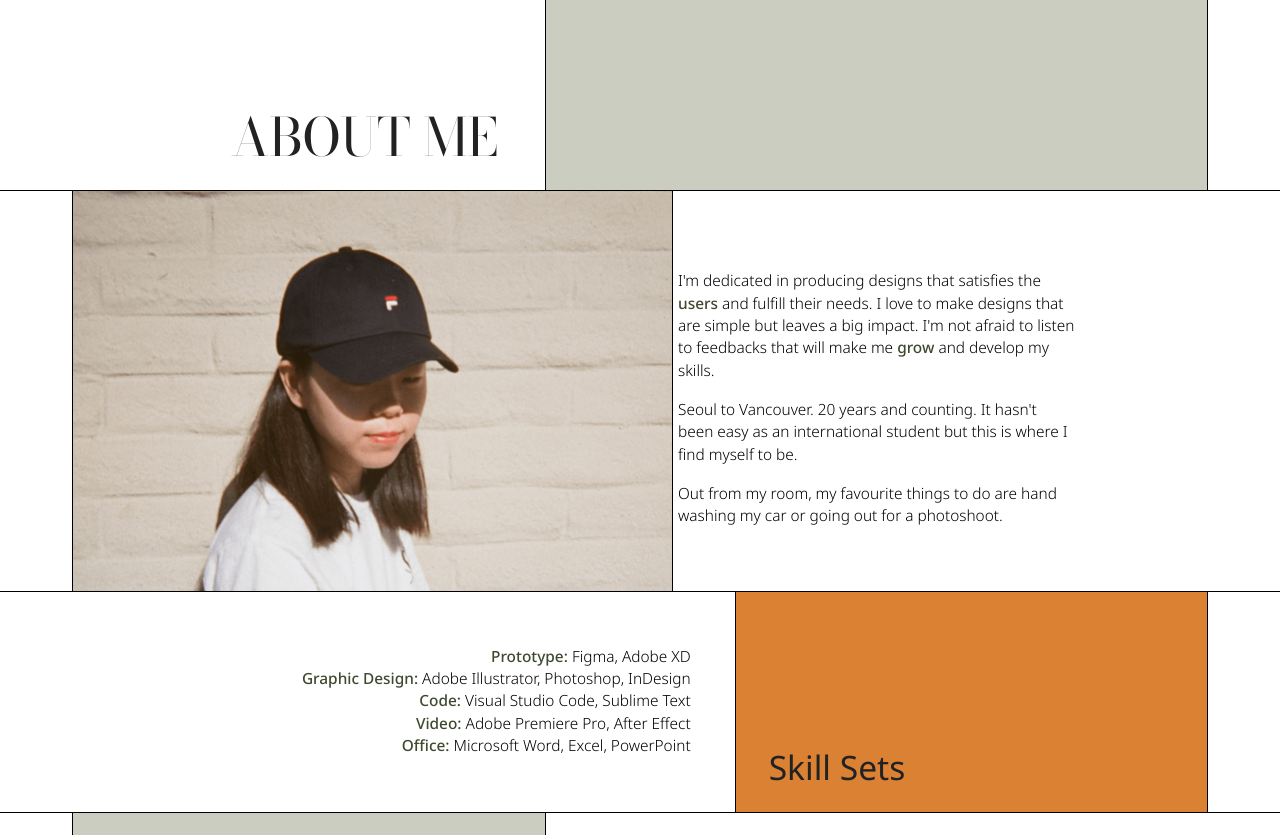
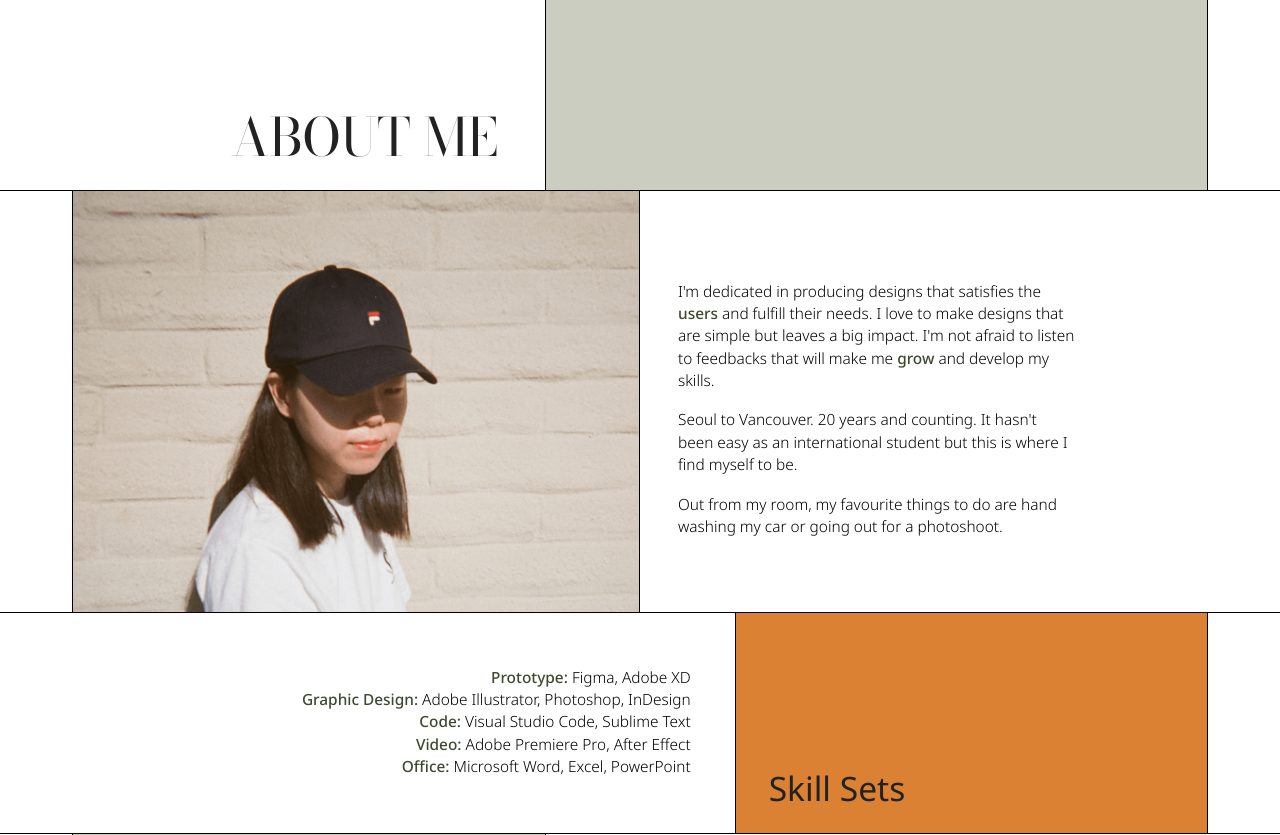
Before and after one commit to shayparksoo/shayparksooin, a PHP site: page /about.php in a window 1280 px wide. Shown: the part 57-892 px from the top of the page. Run offline with PHP 8.4, Linux system fonts and the light colour scheme.

Commit message:
profile img adjusted for responsive

```diff
--- a/css/partials/responsive.css
+++ b/css/partials/responsive.css
@@ -577,8 +577,8 @@
     }
 
     .profile {
-        width: 600px;
-        height: 400px;
+        /* width: 600px; */
+        height: 421px;
     }
 
 
```
